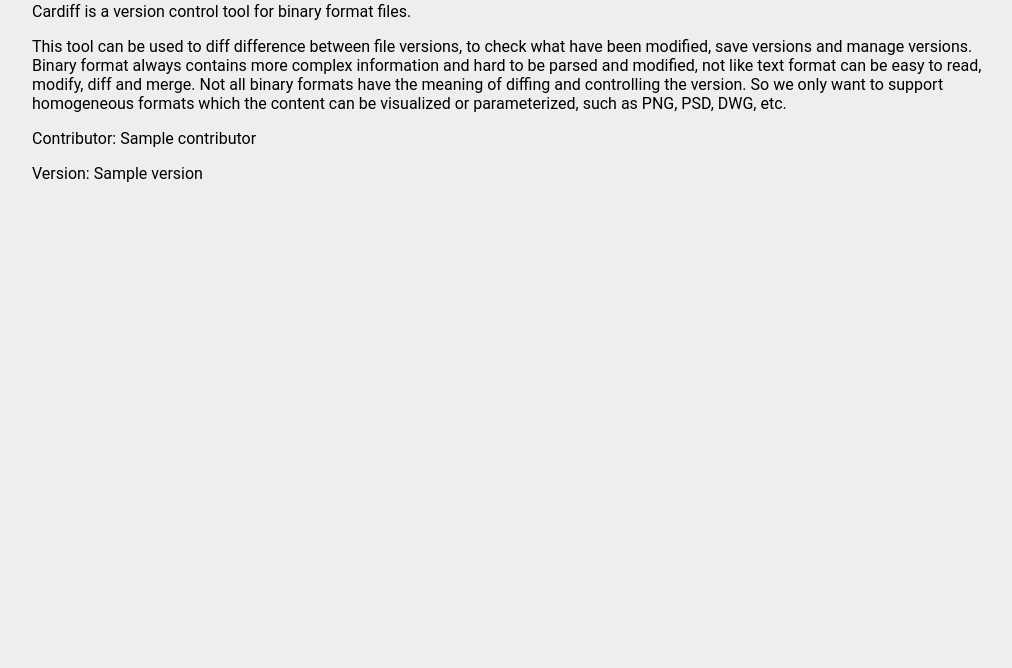
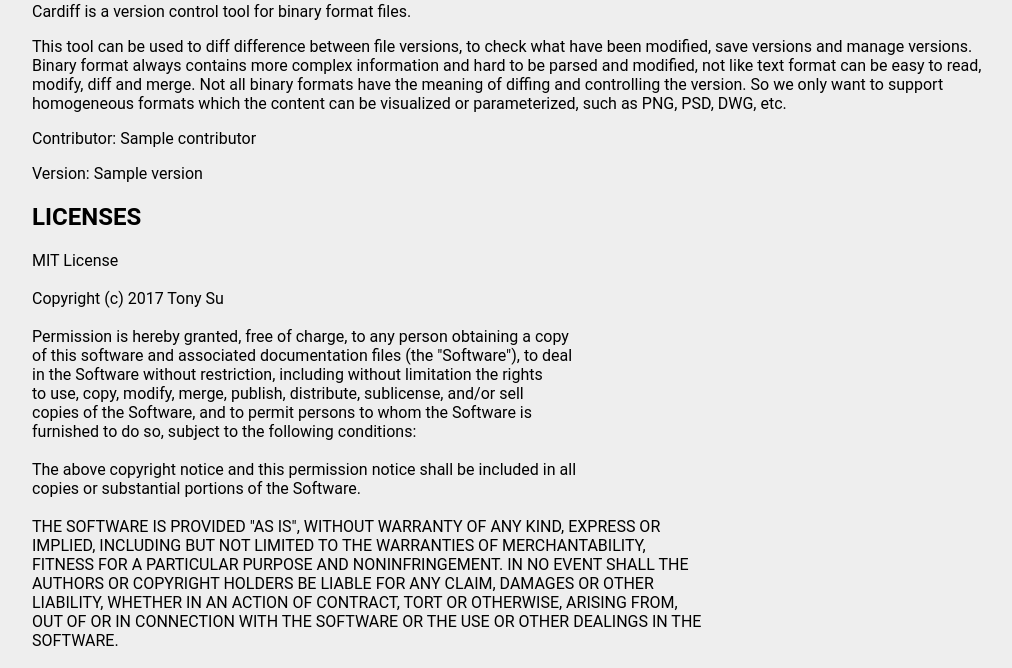
Before and after one commit to peitaosu/Cardiff_Web, a Django app: template templates/about.html in a window 1280 px wide. Shown: the part 132-800 px from the top of the page, without its empty margins (118-1130 px from the left). Run offline with Django 3.2, Linux system fonts and the light colour scheme; the template is opened without the code that fills it: most values are stand-ins (such as "Sample title", 1, 10 or a date in 2020).

Commit message:
add license page in about page

```diff
--- a/templates/about.html
+++ b/templates/about.html
@@ -15,6 +15,7 @@
     <p>This tool can be used to diff difference between file versions, to check what have been modified, save versions and manage versions. Binary format always contains more complex information and hard to be parsed and modified, not like text format can be easy to read, modify, diff and merge. Not all binary formats have the meaning of diffing and controlling the version. So we only want to support homogeneous formats which the content can be visualized or parameterized, such as PNG, PSD, DWG, etc.</p>
     <p>Contributor: {{ contributor }}</p>
     <p>Version: {{ version }}</p>
+    {% include "license.html" %}
 </body>
 
 </html>
--- /dev/null
+++ b/templates/license.html
@@ -0,0 +1,24 @@
+<h2>LICENSES</h2>
+<p>
+MIT License<br/>
+<br/>
+Copyright (c) 2017 Tony Su<br/>
+<br/>
+Permission is hereby granted, free of charge, to any person obtaining a copy<br/>
+of this software and associated documentation files (the "Software"), to deal<br/>
+in the Software without restriction, including without limitation the rights<br/>
+to use, copy, modify, merge, publish, distribute, sublicense, and/or sell<br/>
+copies of the Software, and to permit persons to whom the Software is<br/>
+furnished to do so, subject to the following conditions:<br/>
+<br/>
+The above copyright notice and this permission notice shall be included in all<br/>
+copies or substantial portions of the Software.<br/>
+<br/>
+THE SOFTWARE IS PROVIDED "AS IS", WITHOUT WARRANTY OF ANY KIND, EXPRESS OR<br/>
+IMPLIED, INCLUDING BUT NOT LIMITED TO THE WARRANTIES OF MERCHANTABILITY,<br/>
+FITNESS FOR A PARTICULAR PURPOSE AND NONINFRINGEMENT. IN NO EVENT SHALL THE<br/>
+AUTHORS OR COPYRIGHT HOLDERS BE LIABLE FOR ANY CLAIM, DAMAGES OR OTHER<br/>
+LIABILITY, WHETHER IN AN ACTION OF CONTRACT, TORT OR OTHERWISE, ARISING FROM,<br/>
+OUT OF OR IN CONNECTION WITH THE SOFTWARE OR THE USE OR OTHER DEALINGS IN THE<br/>
+SOFTWARE.<br/>
+</p>
```
